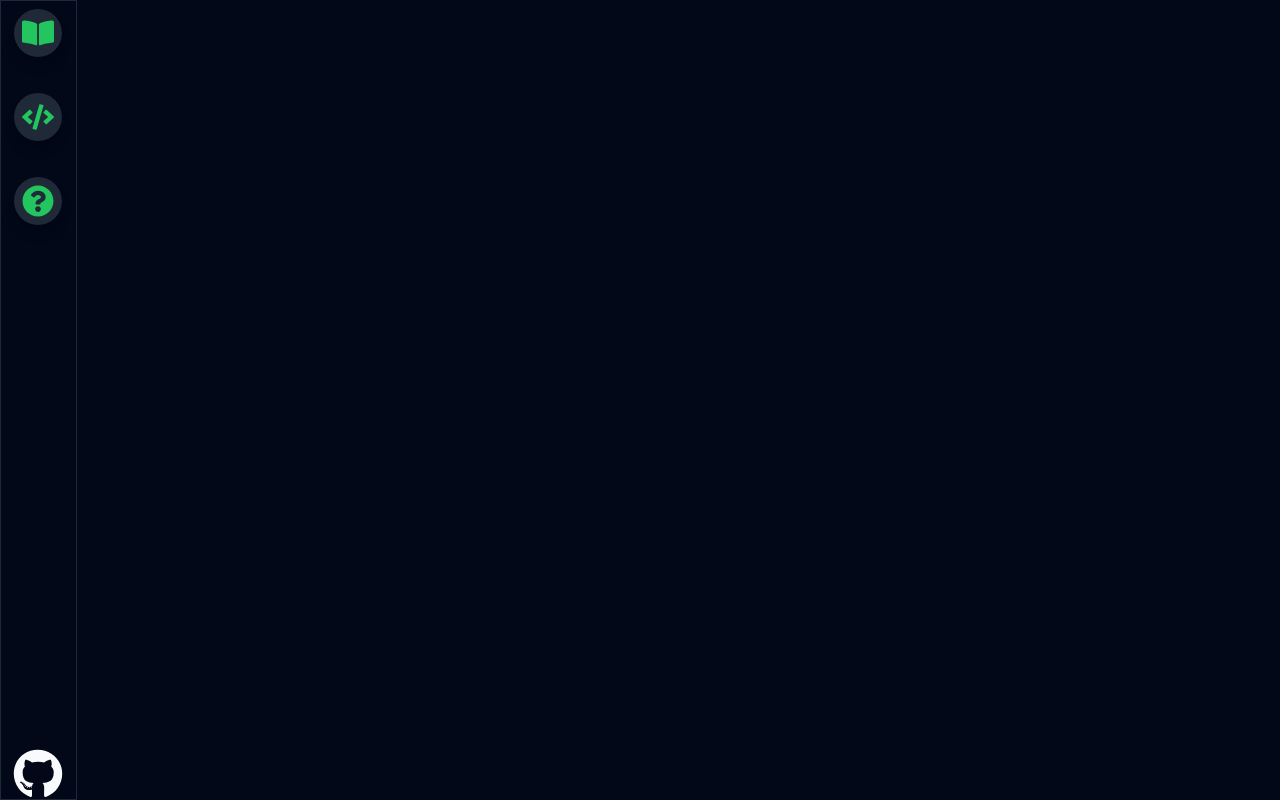
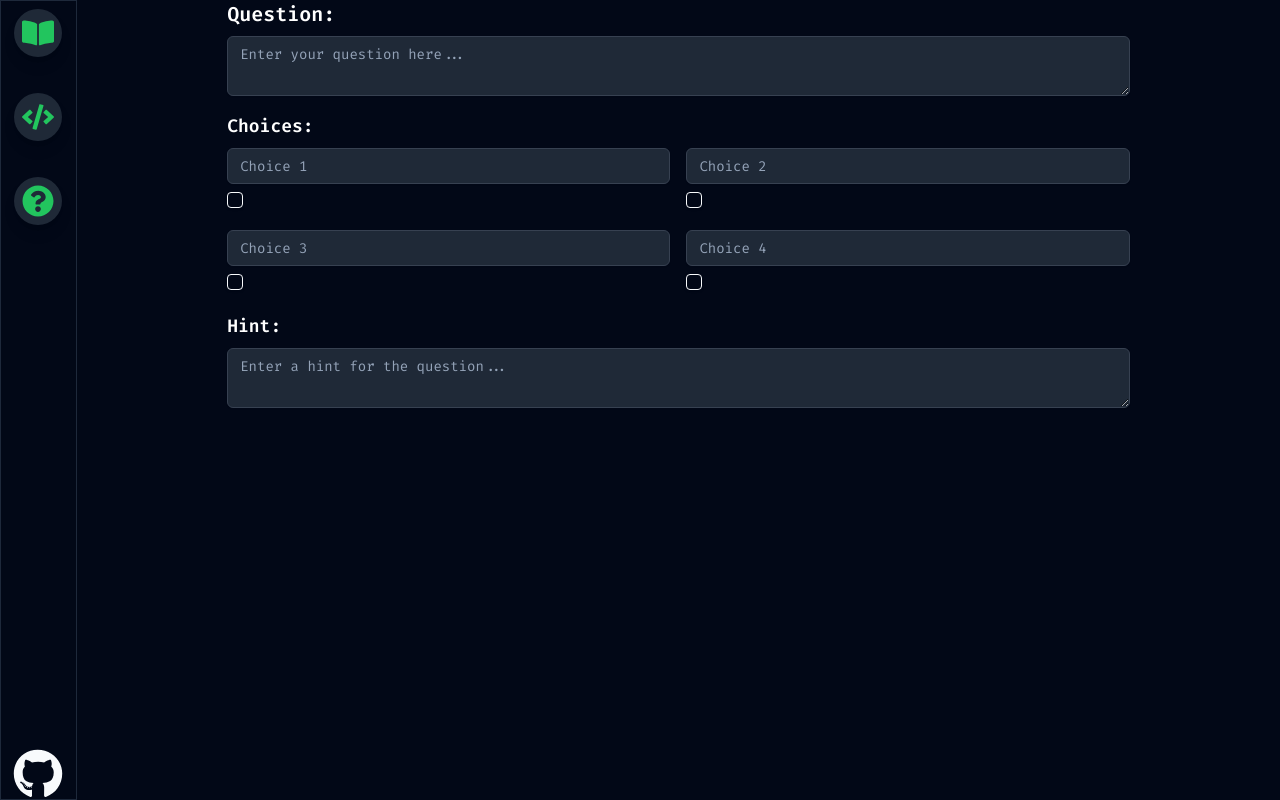
Before and after one commit to rtutz/codl, a Next.js app: page /teach/1/1 in a window 1280 px wide. Both pictures are taken after a click on the button 38 px from the left and 201 px from the top of the page. Built offline with nearby package versions, Linux system fonts and the light colour scheme; no server answers; the database is empty.

Commit message:
Added quiz view

```diff
--- a/app/teach/[classID]/[lessonID]/page.tsx
+++ b/app/teach/[classID]/[lessonID]/page.tsx
@@ -6,6 +6,7 @@ import { useParams } from "next/navigation";
 import { useEffect, useState } from "react";
 import SideNav from "@/components/sideNav";
 import Coding from "@/components/coding";
+import QuizView from "@/components/quizVIew";
 
 interface Lesson {
     classId: number;
@@ -82,6 +83,10 @@ export default function lesson() {
                     </MarkdownProvider>
                 }
 
+                {currentView === "quiz" &&
+                        <QuizView lessonID={lessonID} />
+                }
+
 
             </div>
 
--- /dev/null
+++ b/components/quizVIew.tsx
@@ -0,0 +1,70 @@
+"use client"
+
+import { Textarea } from "@/components/ui/textarea"
+import { Checkbox } from "@/components/ui/checkbox"
+import { Input } from "@/components/ui/input"
+
+interface IQuizView {
+    lessonID: string
+}
+
+export default function QuizView({ lessonID }: IQuizView) {
+    return (
+        //
+        <div className="w-3/4 mx-auto">
+            {/* Question */}
+            <div className="mb-4">
+                <h2 className="text-xl font-semibold text-white mb-2">Question:</h2>
+                <Textarea
+                    className="bg-gray-800 text-white border-gray-700 focus:border-blue-500"
+                    placeholder="Enter your question here..."
+                />
+            </div>
+
+            {/* Choices */}
+            <div className="mb-4">
+                <h3 className="text-lg font-semibold text-white mb-2">Choices:</h3>
+                <div className="grid grid-cols-2 gap-4">
+                    <div>
+                        <Input
+                            className="bg-gray-800 text-white border-gray-700 focus:border-blue-500"
+                            placeholder="Choice 1"
+                        />
+                        <Checkbox className="text-white mt-2">Correct Answer</Checkbox>
+                    </div>
+                    <div>
+                        <Input
+                            className="bg-gray-800 text-white border-gray-700 focus:border-blue-500"
+                            placeholder="Choice 2"
+                        />
+                        <Checkbox className="text-white mt-2">Correct Answer</Checkbox>
+                    </div>
+                    <div>
+                        <Input
+                            className="bg-gray-800 text-white border-gray-700 focus:border-blue-500"
+                            placeholder="Choice 3"
+                        />
+                        <Checkbox className="text-white mt-2">Correct Answer</Checkbox>
+                    </div>
+                    <div>
+                        <Input
+                            className="bg-gray-800 text-white border-gray-700 focus:border-blue-500"
+                            placeholder="Choice 4"
+                        />
+                        <Checkbox className="text-white mt-2">Correct Answer</Checkbox>
+                    </div>
+                </div>
+            </div>
+
+            {/* Hint */}
+            <div>
+                <h3 className="text-lg font-semibold text-white mb-2">Hint:</h3>
+                <Textarea
+                    className="bg-gray-800 text-white border-gray-700 focus:border-blue-500"
+                    placeholder="Enter a hint for the question..."
+                />
+            </div>
+        </div>
+    )
+
+}
--- /dev/null
+++ b/components/ui/checkbox.tsx
@@ -0,0 +1,30 @@
+"use client"
+
+import * as React from "react"
+import * as CheckboxPrimitive from "@radix-ui/react-checkbox"
+import { CheckIcon } from "@radix-ui/react-icons"
+
+import { cn } from "@/lib/utils"
+
+const Checkbox = React.forwardRef<
+  React.ElementRef<typeof CheckboxPrimitive.Root>,
+  React.ComponentPropsWithoutRef<typeof CheckboxPrimitive.Root>
+>(({ className, ...props }, ref) => (
+  <CheckboxPrimitive.Root
+    ref={ref}
+    className={cn(
+      "peer h-4 w-4 shrink-0 rounded-sm border border-primary shadow focus-visible:outline-none focus-visible:ring-1 focus-visible:ring-ring disabled:cursor-not-allowed disabled:opacity-50 data-[state=checked]:bg-primary data-[state=checked]:text-primary-foreground",
+      className
+    )}
+    {...props}
+  >
+    <CheckboxPrimitive.Indicator
+      className={cn("flex items-center justify-center text-current")}
+    >
+      <CheckIcon className="h-4 w-4" />
+    </CheckboxPrimitive.Indicator>
+  </CheckboxPrimitive.Root>
+))
+Checkbox.displayName = CheckboxPrimitive.Root.displayName
+
+export { Checkbox }
--- /dev/null
+++ b/components/ui/textarea.tsx
@@ -0,0 +1,24 @@
+import * as React from "react"
+
+import { cn } from "@/lib/utils"
+
+export interface TextareaProps
+  extends React.TextareaHTMLAttributes<HTMLTextAreaElement> {}
+
+const Textarea = React.forwardRef<HTMLTextAreaElement, TextareaProps>(
+  ({ className, ...props }, ref) => {
+    return (
+      <textarea
+        className={cn(
+          "flex min-h-[60px] w-full rounded-md border border-input bg-transparent px-3 py-2 text-sm shadow-sm placeholder:text-muted-foreground focus-visible:outline-none focus-visible:ring-1 focus-visible:ring-ring disabled:cursor-not-allowed disabled:opacity-50",
+          className
+        )}
+        ref={ref}
+        {...props}
+      />
+    )
+  }
+)
+Textarea.displayName = "Textarea"
+
+export { Textarea }
--- a/package.json
+++ b/package.json
@@ -13,6 +13,7 @@
     "@next-auth/prisma-adapter": "^1.0.7",
     "@prisma/client": "^5.14.0",
     "@radix-ui/react-avatar": "^1.0.4",
+    "@radix-ui/react-checkbox": "^1.0.4",
     "@radix-ui/react-dialog": "^1.0.5",
     "@radix-ui/react-icons": "^1.3.0",
     "@radix-ui/react-label": "^2.0.2",
```
Also changed, not shown: 1 other file (tests, documents, lock files or other folders).
